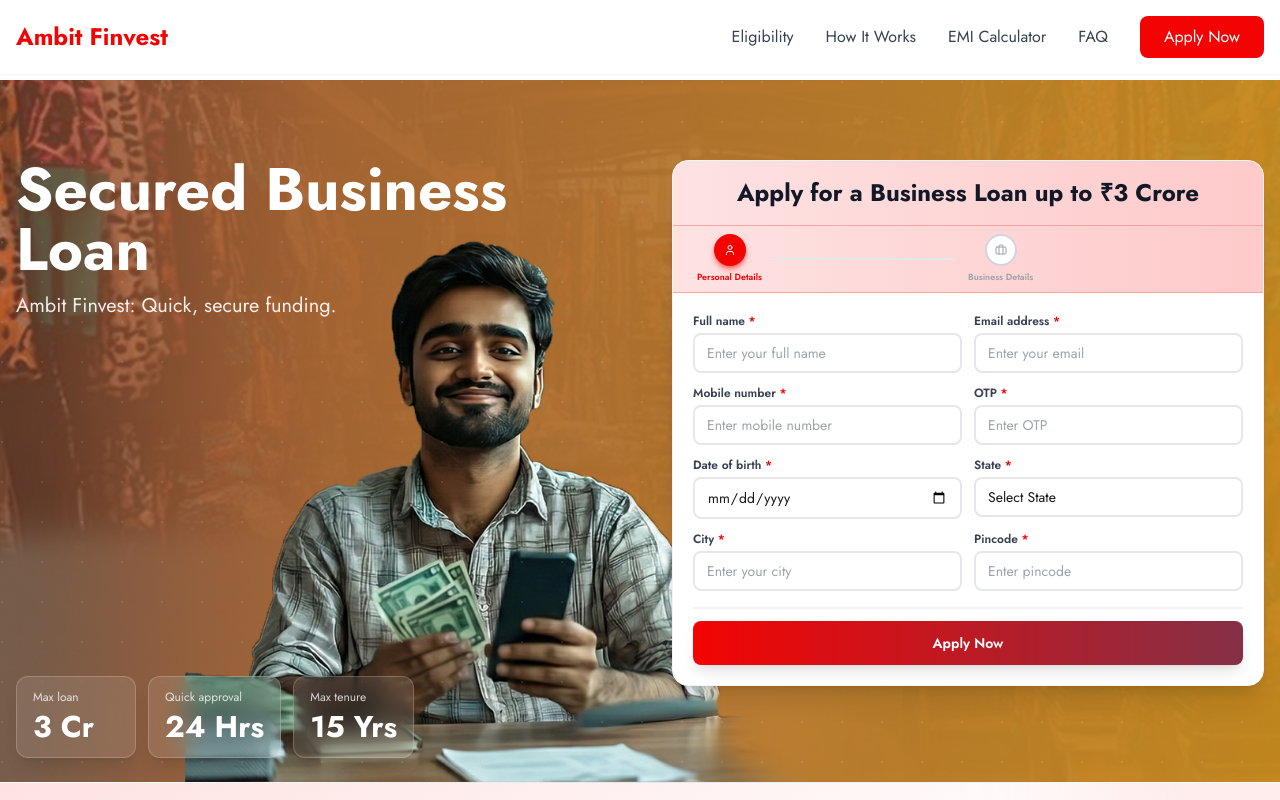
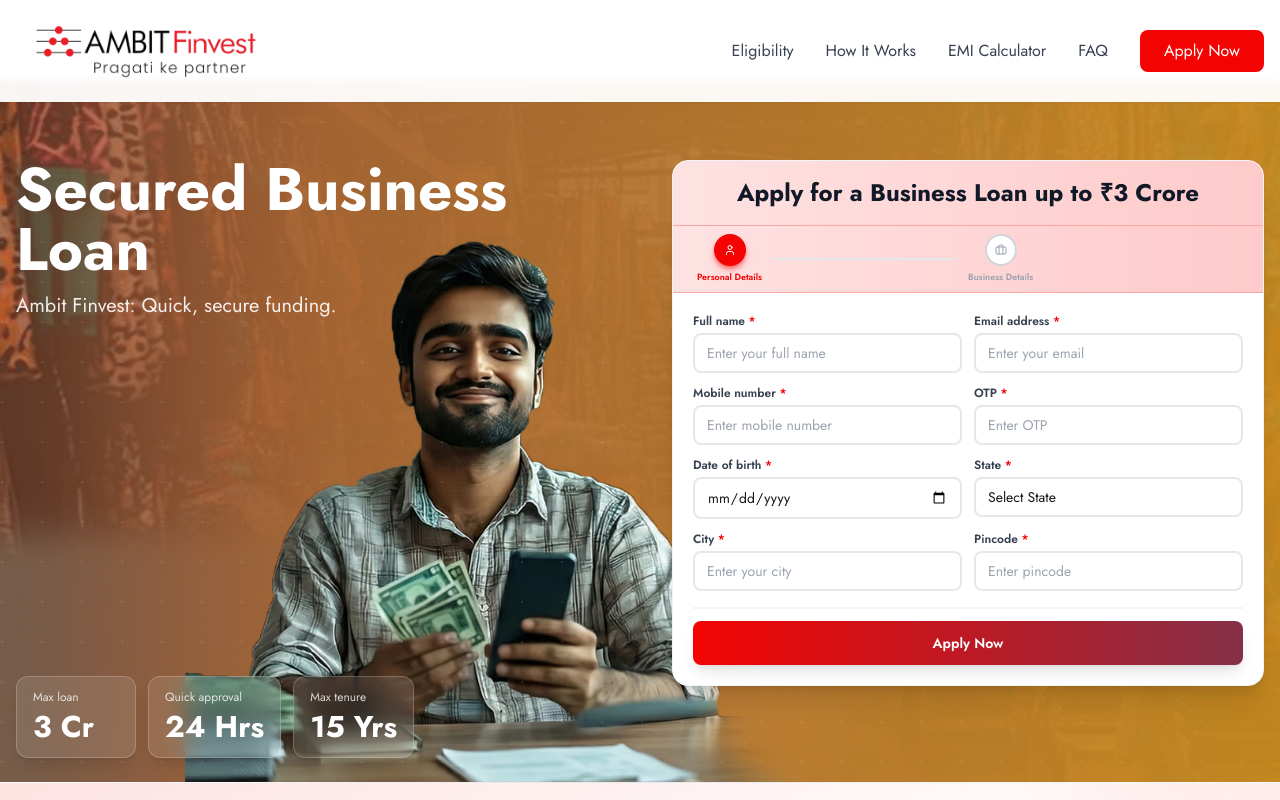
Before and after one commit to aditya-isadkar/ambit-landing-page, a Next.js app: page / in a window 1280 px wide. Shown: the top 800 px of the page. Built offline with nearby package versions, Linux system fonts and the light colour scheme.

Commit message:
logo changed

```diff
--- a/src/components/Header.tsx
+++ b/src/components/Header.tsx
@@ -1,13 +1,20 @@
 import Link from "next/link";
+import logo from "@/assets/image.avif"; // Importing the image from src/assets
 
 export default function Header() {
   return (
     <header className="fixed top-0 left-0 right-0 z-50 bg-white/95 backdrop-blur-sm shadow-sm">
       <div className="container mx-auto px-4 py-4">
         <div className="flex items-center justify-between">
-          <div className="text-2xl font-bold text-primary">
-            Ambit Finvest
-          </div>
+          {/* Replaced Text with Image */}
+          <Link href="/" className="block">
+            <img
+              src={logo.src} // Accessing the src property of the imported image
+              alt="Ambit Finvest"
+              className="object-cover h-[70px] md:w-[260px] w-[200px]" // Adjusted height to fit header
+            />
+          </Link>
+
           <nav className="hidden md:flex items-center gap-8">
             <Link href="#eligibility" className="text-gray-700 hover:text-primary transition-colors">
               Eligibility
```
Also changed, not shown: src/assets/image.avif (added).
